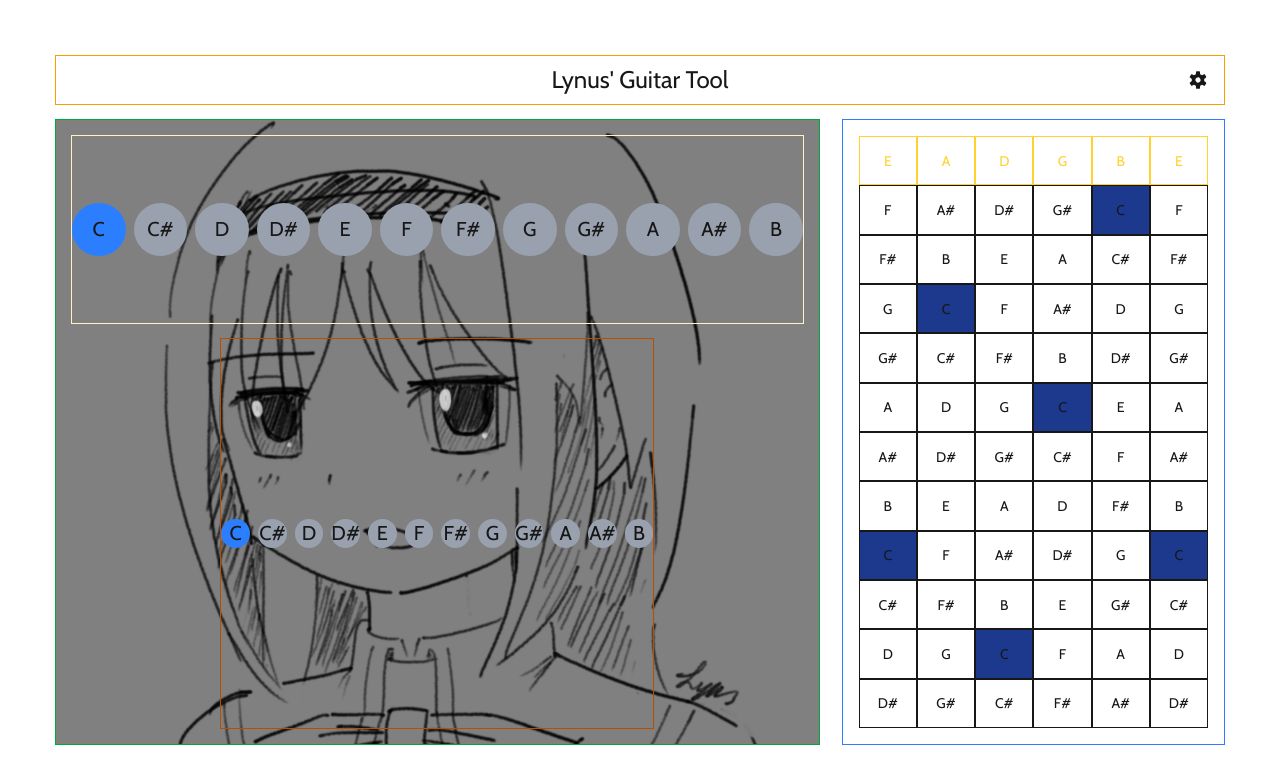
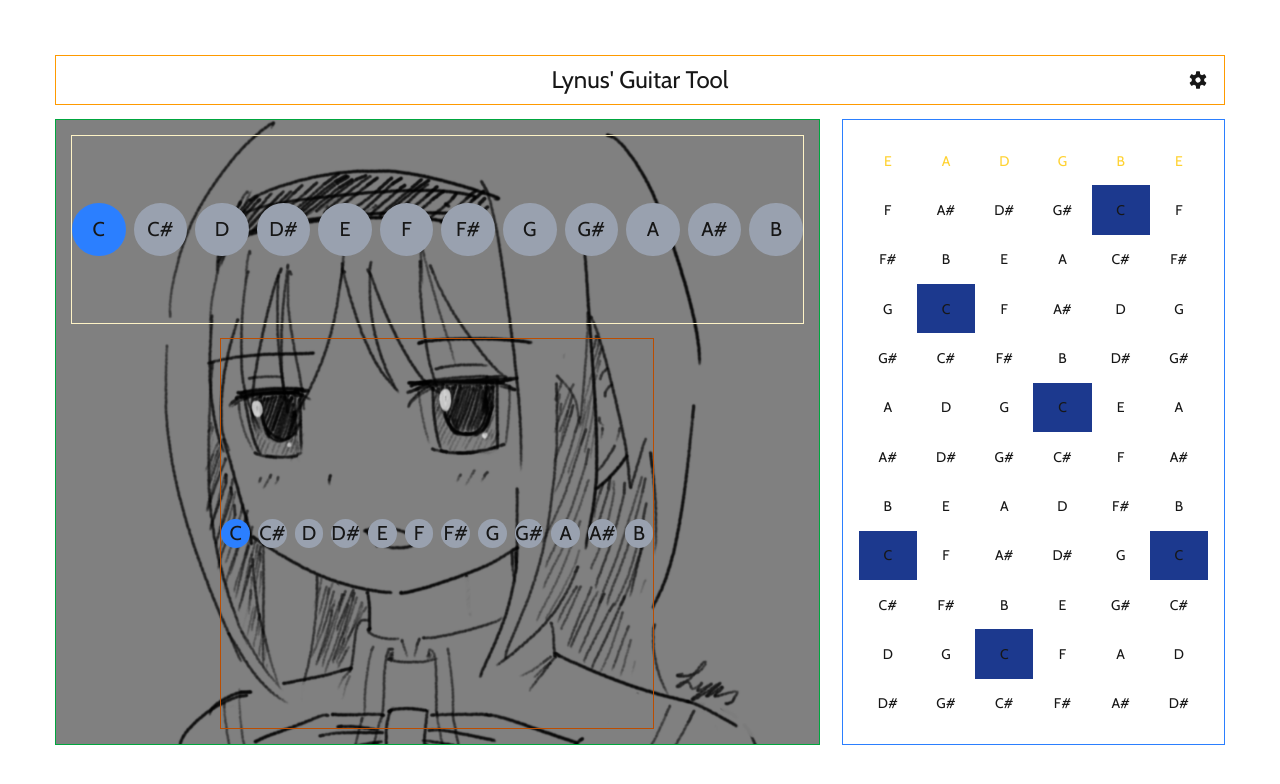
Before and after one commit to lynusl/lynus-website, a Next.js app: page /guitar in a window 1280 px wide. Shown: the top 784 px of the page. Built offline with nearby package versions, Linux system fonts and the light colour scheme.

Commit message:
feat(guitar): add toggleable state to fretboard notes

```diff
--- a/app/ui/guitar/fretboard.tsx
+++ b/app/ui/guitar/fretboard.tsx
@@ -13,17 +13,27 @@ import { getNotesForString } from '@/app/guitar/client-actions';
 
 const CellComponent = ({ note, active } : {note: PitchClass; active?:boolean}) => {
     const {scaleId: scaleState, setScaleId: setButtonId} = useContext(SelectedScaleContext);
+    const [selected, setSelected] = useState(false);
 
     return(
-        <button className={clsx(
-            "basis-full grow-0 text-sm text-center align-middle size-sm first:text-amber-300 border transition-colors",
+        <button onClick={async () => {setSelected(!selected)}}
+            className={clsx(
+            "basis-full grow-0 text-center align-middle size-sm transition-colors",
             {
                 // tone is in the scale
                 'bg-gray-700' : scaleState.tonic != note && scaleState.notes && scaleState.notes.includes(note),
 
                 // tone is the root of the scale
-                'bg-blue-900' : scaleState.tonic === note
+                'bg-blue-900' : scaleState.tonic === note,
             },
+            {
+                // selected
+                'text-amber-700 font-bold text-lg' : selected,
+
+                // not selected
+                'text-sm first:text-amber-300' : !selected,
+
+            }
         )}
         >
             {PitchClass[note]}
```
